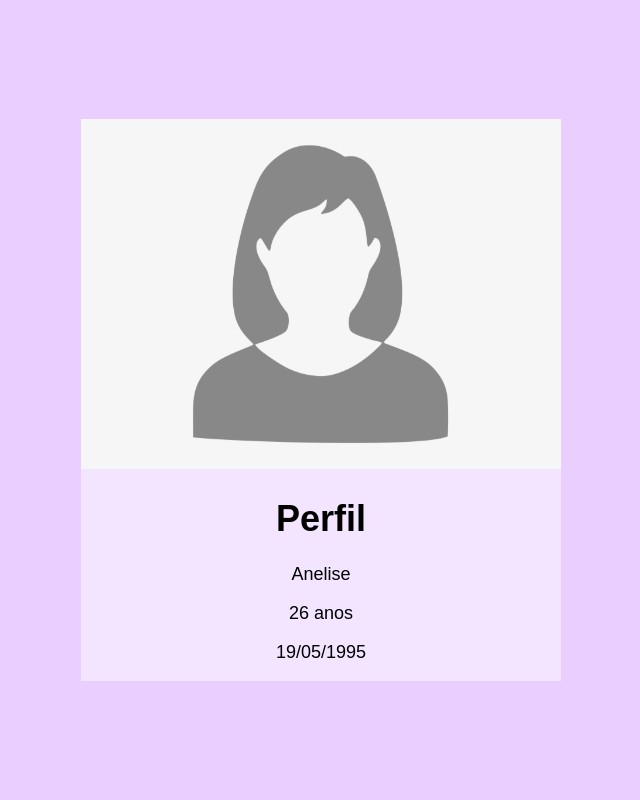
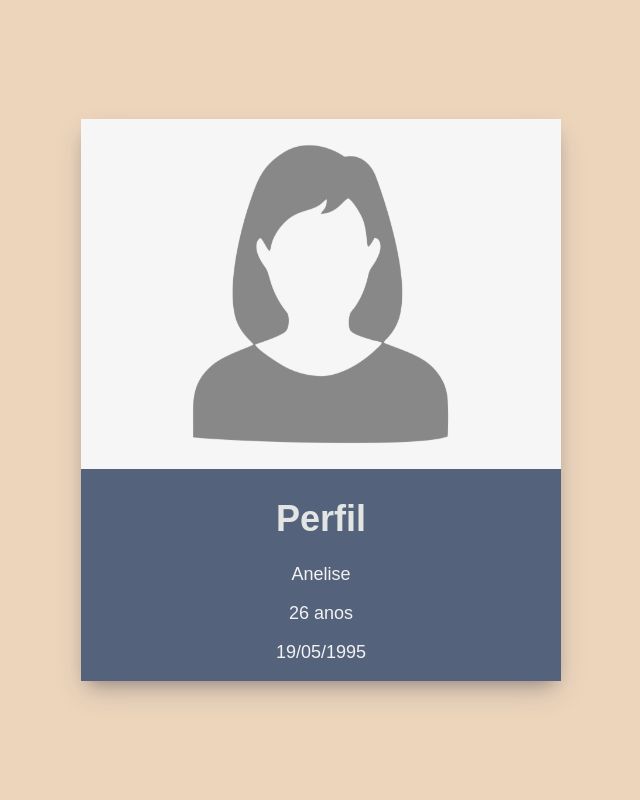
Before and after one commit to anepaz/js-project, a PHP site: page / in a window 1280 px wide. Shown: the whole page, without its empty margins (319-959 px from the left). Run offline with PHP 8.4, Linux system fonts and the light colour scheme.

Commit message:
change bg and profile colors, add id and class

```diff
--- a/index.html
+++ b/index.html
@@ -10,17 +10,18 @@
 </head>
 <body>
 
-  <div class="container">
+  <div id="container">
     <div class="box">
       <img src="img/profile.jpg" alt="Foto de perfil de Anelise" class="profile-pic">
       <div class="text-content">
-        <h1>Perfil</h1>
+        <h1 class="title">Perfil</h1>
         <p>Anelise</p>
         <p>26 anos</p>
         <p>19/05/1995</p>
       </div>
     </div>
   </div>
+
   <script src="script.js"></script>
 
 </body>
--- a/style.css
+++ b/style.css
@@ -1,5 +1,5 @@
 body {
-  background-color: #E9CEFF;
+  background-color: #ECD5BB;
   height: 100vh;
   margin: 0;
   padding: 0;
@@ -7,7 +7,7 @@ body {
   font-family: sans-serif;
 }
 
-.container {
+#container {
   display: flex;
   text-align: center;
   justify-content: center;
@@ -16,7 +16,8 @@ body {
 }
 
 .box {
-  background-color: #F3E5FF;
+  background-color: #54627B;
+  box-shadow: rgba(50, 50, 93, 0.25) 0px 13px 27px -5px, rgba(0, 0, 0, 0.3) 0px 8px 16px -8px;
 }
 
 .profile-pic {
@@ -26,4 +27,9 @@ body {
 
 .text-content {
   font-size: 18px;
+  color: #f2f2f2;
 }
+
+.title {
+  color: #E3E5E4;
+}
```
